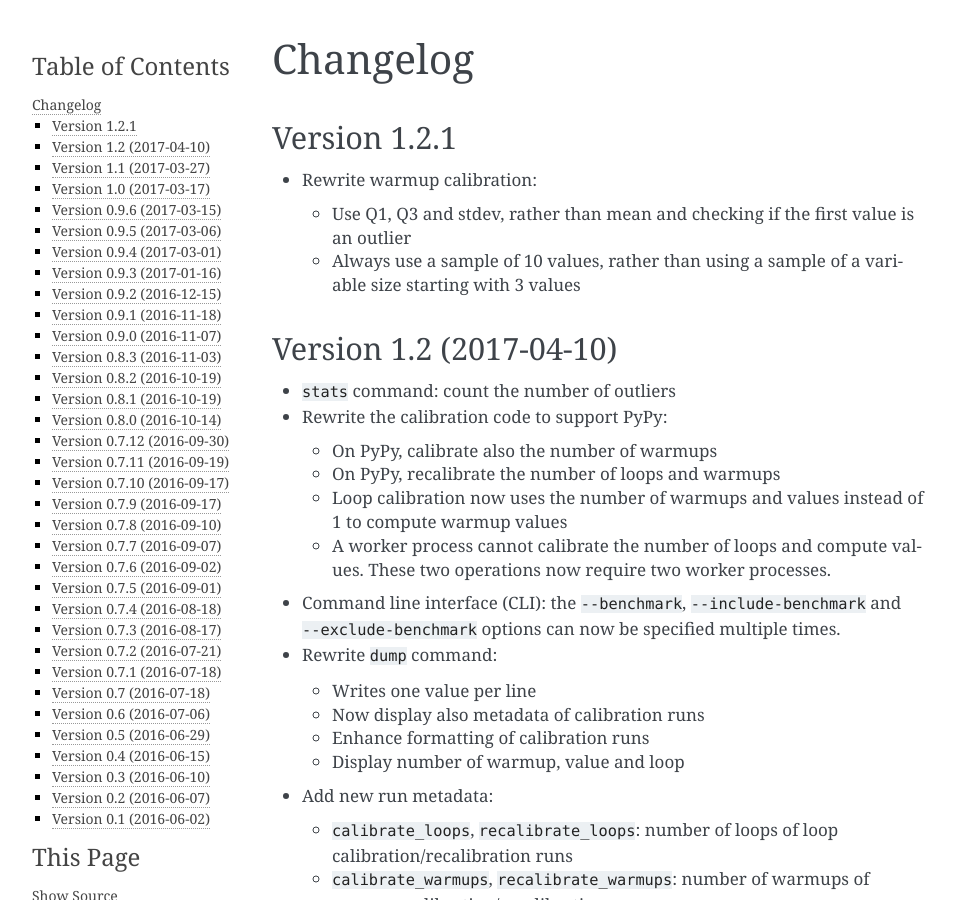
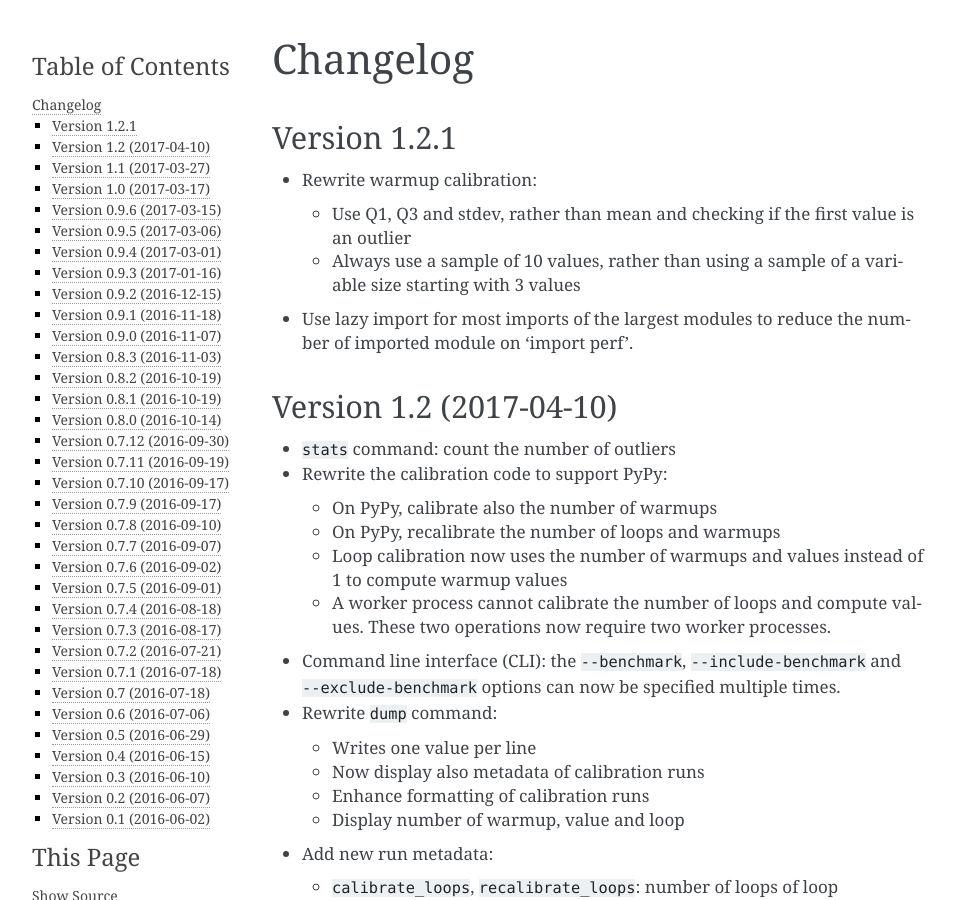
Before and after one commit to psf/pyperf, a Sphinx documentation site: the page built from doc/changelog.rst, in a window 1280 px wide and 900 px high. Shown: the whole window, without its empty margins (148-1104 px from the left). Built offline with Sphinx 7.4.7, drawn with Linux system fonts in a browser that asks for light colours.

Commit message:
Update changelog

```diff
--- a/doc/changelog.rst
+++ b/doc/changelog.rst
@@ -10,6 +10,9 @@ Version 1.2.1
     is an outlier
   - Always use a sample of 10 values, rather than using a sample of a variable
     size starting with 3 values
+
+* Use lazy import for most imports of the largest modules to reduce the
+  number of imported module on 'import perf'.
 
 Version 1.2 (2017-04-10)
 ------------------------
```
